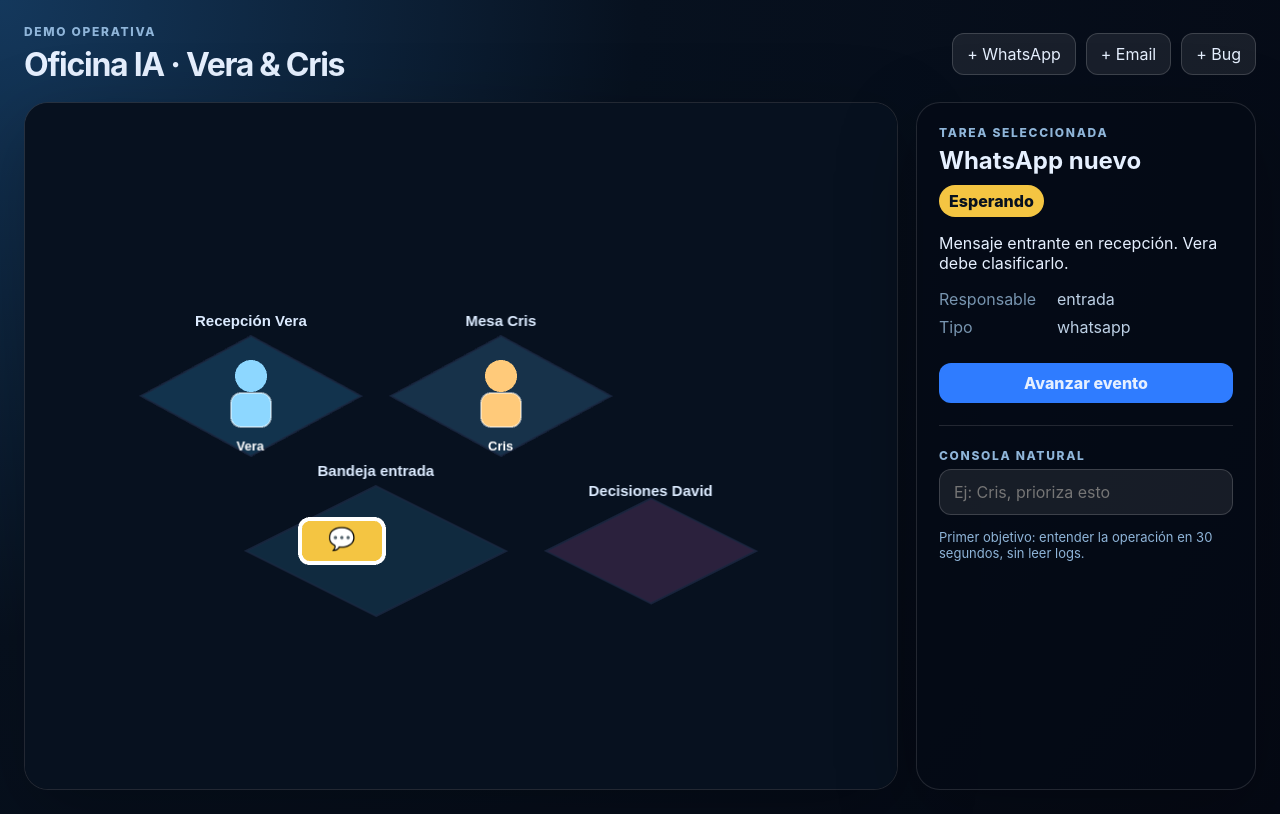
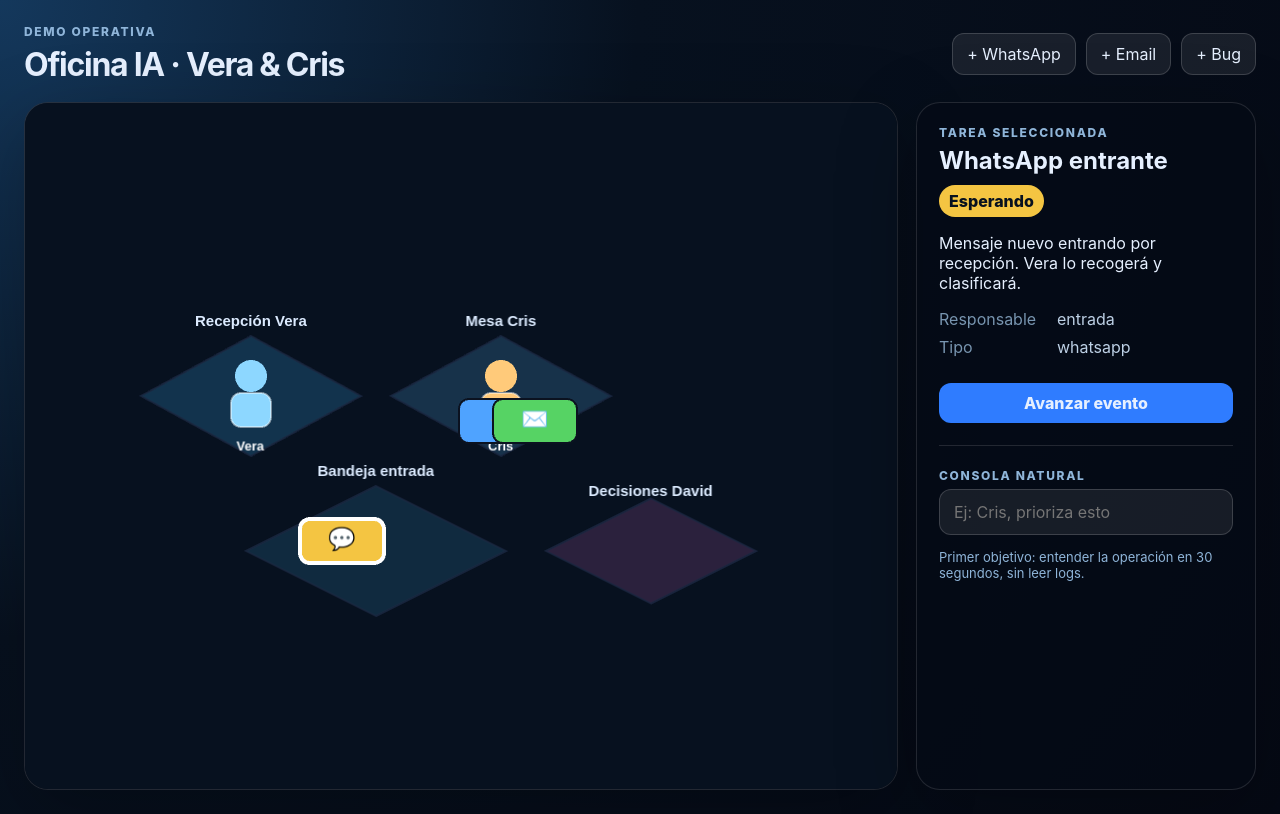
Before and after one commit to Softradis/pixel-agents-web, a React (Vite) app: page / in a window 1280 px wide. Built offline with nearby package versions, Linux system fonts and the light colour scheme.

Commit message:
feat: align MVP with initial visual acceptance criteria

```diff
--- a/src/main.tsx
+++ b/src/main.tsx
@@ -32,11 +32,27 @@
 const initialTasks: OfficeTask[] = [
   {
     id: 1,
-    title: 'WhatsApp nuevo',
+    title: 'WhatsApp entrante',
     kind: 'whatsapp',
     status: 'esperando',
     owner: 'entrada',
-    detail: 'Mensaje entrante en recepción. Vera debe clasificarlo.',
+    detail: 'Mensaje nuevo entrando por recepción. Vera lo recogerá y clasificará.',
+  },
+  {
+    id: 2,
+    title: 'Bug técnico',
+    kind: 'bug',
+    status: 'trabajando',
+    owner: 'cris',
+    detail: 'Incidencia técnica ya derivada a Cris. Está diagnosticando el problema.',
+  },
+  {
+    id: 3,
+    title: 'Tarea resuelta',
+    kind: 'email',
+    status: 'resuelto',
+    owner: 'cris',
+    detail: 'Trabajo terminado: Cris dejó una tarjeta verde de resuelto.',
   },
 ];
 
```
Also changed, not shown: 2 other files (tests, documents, lock files or other folders).
